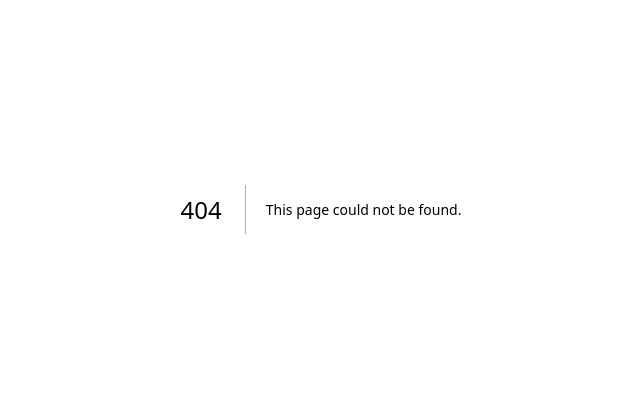
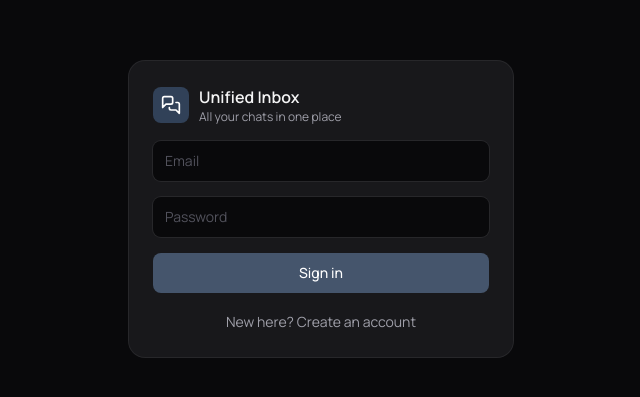
Before and after one commit to mellow-xg/dropchat, a Next.js app: page /native in a window 1280 px wide. Before the commit this address had no page. Shown: the part 191-588 px from the top of the page, without its empty margins (319-959 px from the left). Built offline with nearby package versions, Linux system fonts and the light colour scheme; no server answers.

Commit message:
feat: add Dropchat native messenger route

```diff
--- /dev/null
+++ b/app/native/page.tsx
@@ -0,0 +1,10 @@
+import AuthGate from "@/components/AuthGate";
+import NativeMessenger from "@/components/NativeMessenger";
+
+export default function NativePage() {
+  return (
+    <AuthGate>
+      <NativeMessenger />
+    </AuthGate>
+  );
+}
```
